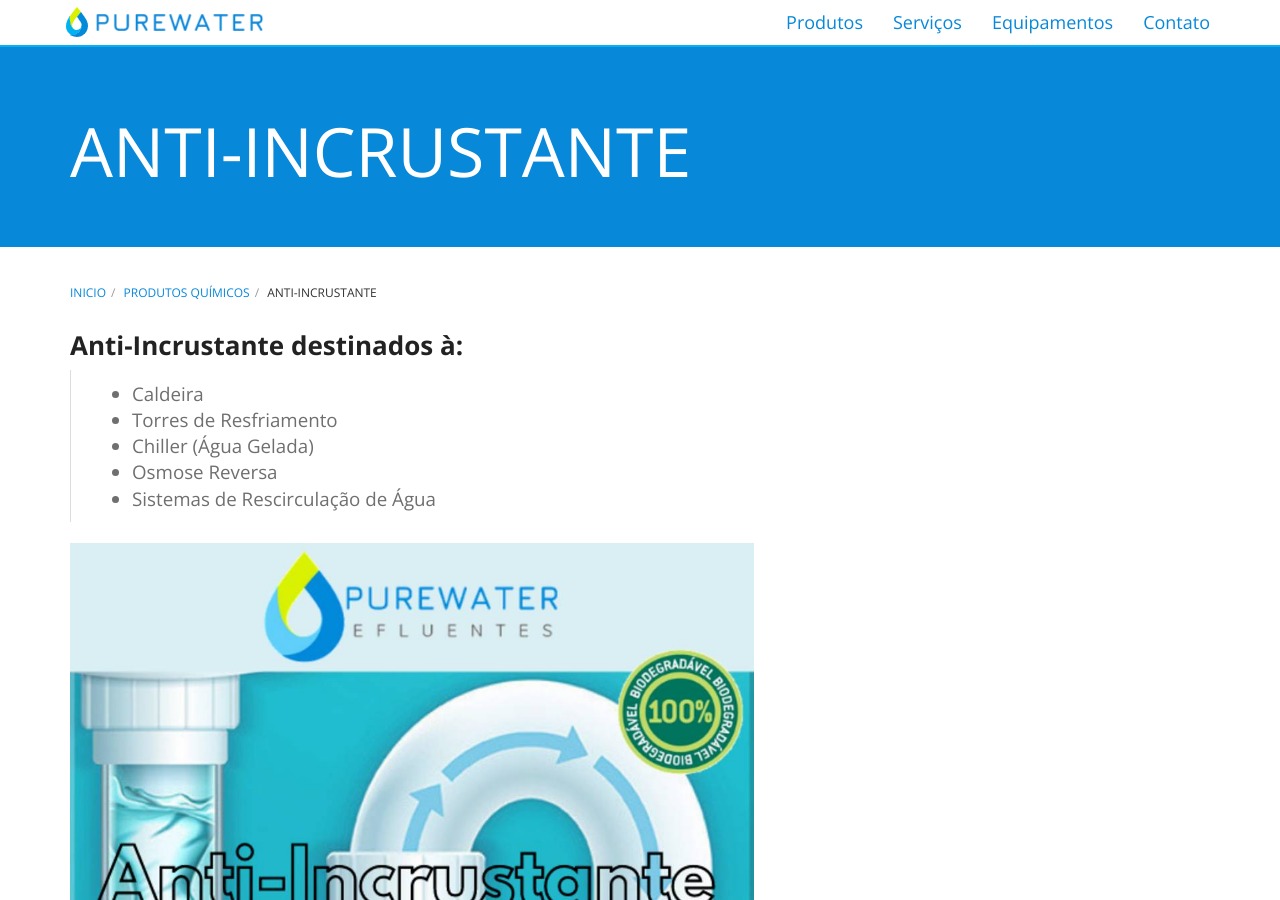
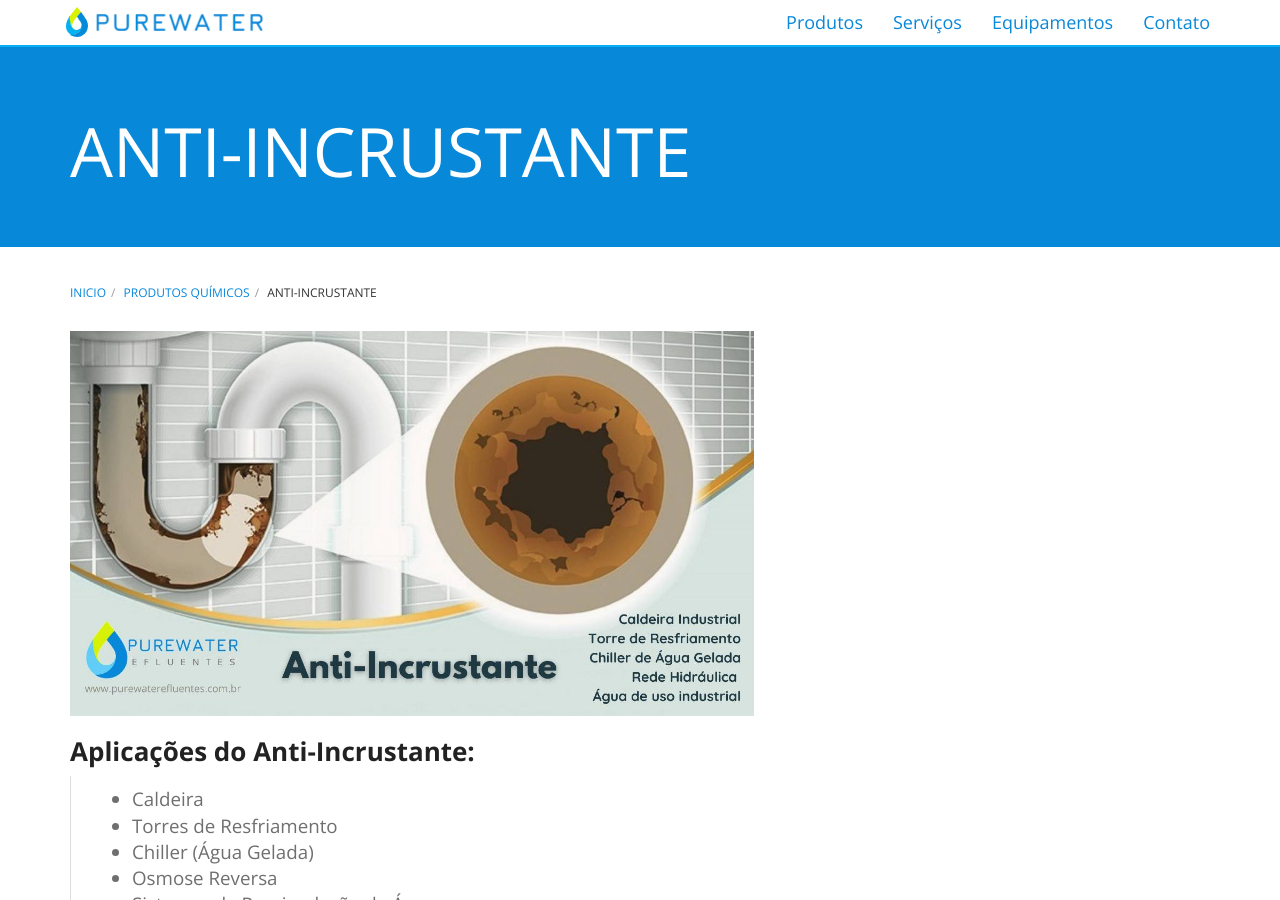
Before and after one commit to purewaterefluentes/purewaterefluentes.github.io, a Jekyll site: the page built from produtos/anti-incrustante.md, in a window 1280 px wide and 900 px high. Built offline with Jekyll 4.4.1, drawn with Linux system fonts in a browser that asks for light colours; nearby versions of some CDN libraries; library files that are not in the unit come from our copies; some of the changed text lies outside the part shown.

Commit message:
Update anti-incrustante.md

```diff
--- a/produtos/anti-incrustante.md
+++ b/produtos/anti-incrustante.md
@@ -4,8 +4,11 @@
 titlePage: ANTI-INCRUSTANTE | CALDEIRAS - TORRE DE RESFRIAMENTO - CHILLER - MEMBRANA DE OSMOSE
 Subtitle: Inibidor de Incrustação para tratamento de água
 ---
+<figure class="figure">
+  <img src="../../website/images/anti-incrustante_agua_caldeira_torre_resfriamento.jpg" class="figure-img img-fluid rounded" alt="Anti-Incrustante para caldeira e torre de resfriamento" style="max-width: 60%;" >
+</figure>
 
-### **Anti-Incrustante destinados à:**
+### **Aplicações do Anti-Incrustante:**
 >
 - Caldeira
 - Torres de Resfriamento
@@ -13,9 +16,6 @@
 - Osmose Reversa
 - Sistemas de Rescirculação de Água
 >
-<figure class="figure">
-  <img src="../../website/images/anti_incrustante_agua_caldeira-torre_resfriamento.jpg" class="figure-img img-fluid rounded" alt="Anti-Incrustante para caldeira e torre de resfriamento" style="max-width: 60%;" >
-</figure>
 
 Os produtos **Anti-incrustante ou Dispersante** são compostos químicos ou formulações que possuem a propriedade de prevenir a deposição de sais contidos em água na forma de precipitado em tubos, tanques, ou qualquer superfície. Tipicamente, estes sais são os carbonatos, silicatos e sulfatos de cálcio de água com elevadas concentrações destes sais. Este tipo de água é normalmente chamada de "água dura".
 
```
Also changed, not shown: other parts of produtos/anti-incrustante.md (+1 -1 lines).
